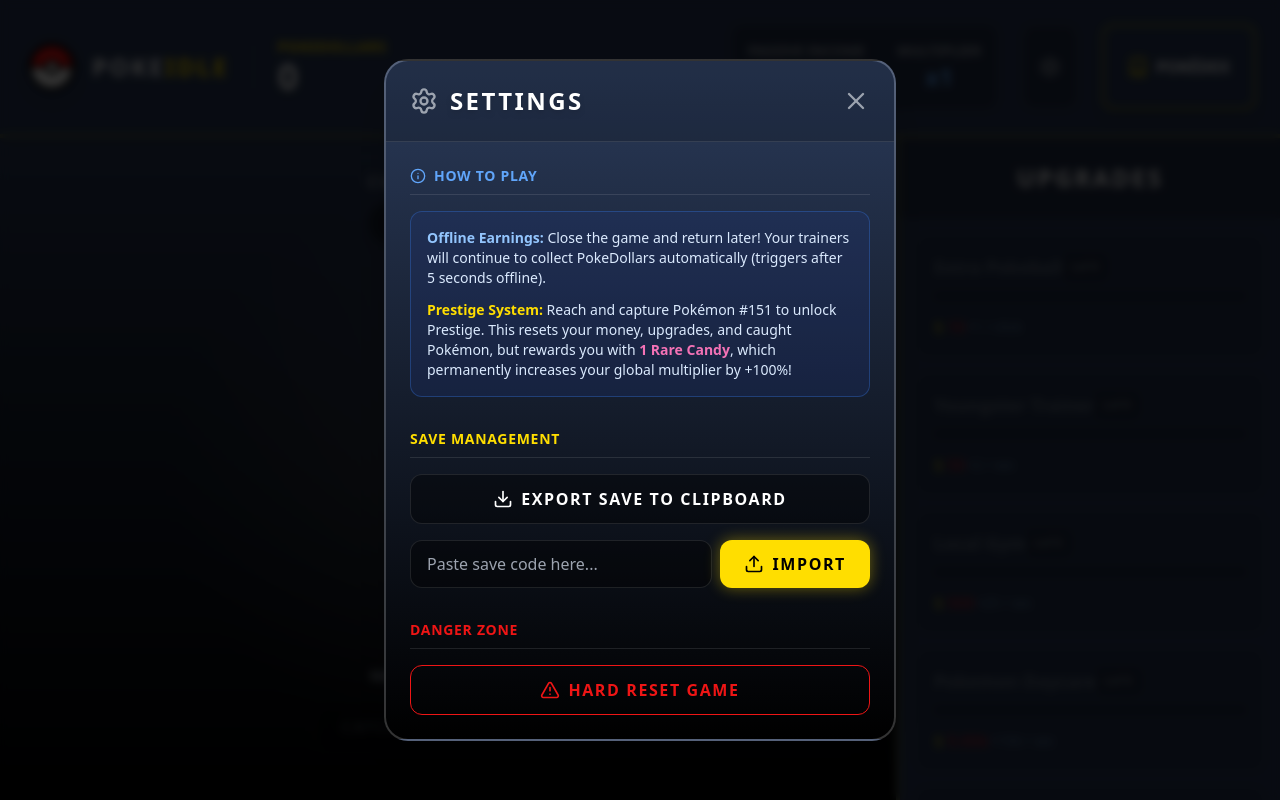
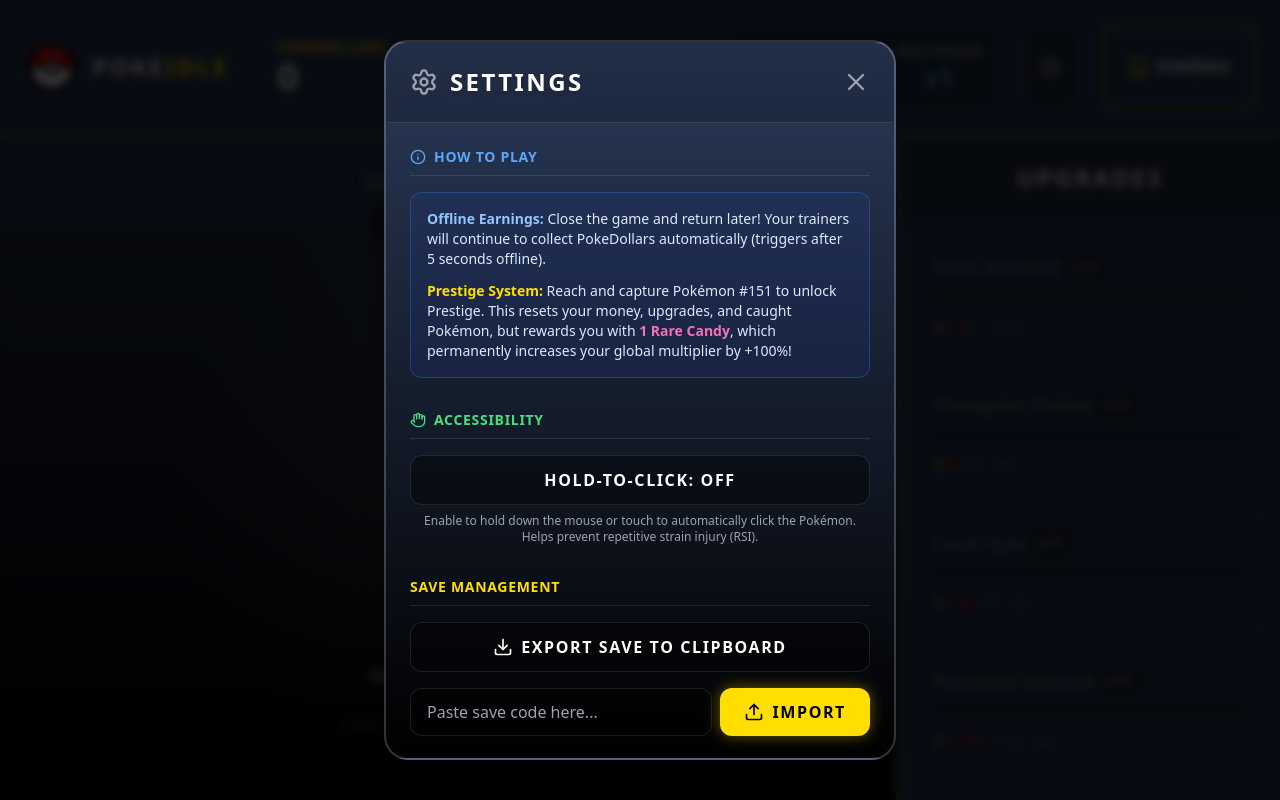
Before and after one commit to GustavoKimura/poke-idle-journey, a React (Vite) app: page / in a window 1280 px wide. Both pictures are taken after a click on the button "Settings". Built offline with nearby package versions, Linux system fonts and the light colour scheme; no server answers.

Commit message:
feat: add hold-to-click accessibility option to automate clicking and prevent RSI

```diff
--- a/src/components/MainStage.tsx
+++ b/src/components/MainStage.tsx
@@ -11,7 +11,8 @@
     nextPokemonCost,
     canUnlock,
     isMaxLevel,
-    handleMainClick,
+    handlePointerDown,
+    stopHold,
     handleCatch,
     handlePrestige,
   } = useMainStageVM();
@@ -36,7 +37,13 @@
         className={`relative cursor-pointer transition-transform duration-75 active:scale-95 hover:scale-105 z-10 ${
           isLoading ? "opacity-50" : "opacity-100"
         }`}
-        onClick={handleMainClick}
+        onPointerDown={handlePointerDown}
+        onPointerUp={stopHold}
+        onPointerLeave={stopHold}
+        onContextMenu={(e) => {
+          e.preventDefault();
+          stopHold();
+        }}
       >
         {pokemon?.sprite && (
           <img
--- a/src/components/SettingsModal.tsx
+++ b/src/components/SettingsModal.tsx
@@ -1,8 +1,16 @@
-import { Download, Upload, AlertTriangle, Settings, Info } from "lucide-react";
+import {
+  Download,
+  Upload,
+  AlertTriangle,
+  Settings,
+  Info,
+  Hand,
+} from "lucide-react";
 import { useSettingsVM } from "../viewmodels/useSettingsVM";
 import { GAME_CONFIG } from "../config/gameConfig";
 import { Modal } from "./ui/Modal";
 import { Button } from "./ui/Button";
+import { useGameStore } from "../store/useGameStore";
 
 interface SettingsModalProps {
   isOpen: boolean;
@@ -20,6 +28,11 @@
     hardReset,
     closeSettings,
   } = useSettingsVM(onClose);
+
+  const isHoldToClickEnabled = useGameStore(
+    (state) => state.isHoldToClickEnabled,
+  );
+  const toggleHoldToClick = useGameStore((state) => state.toggleHoldToClick);
 
   return (
     <Modal
@@ -50,6 +63,26 @@
                 {GAME_CONFIG.PRESTIGE_REWARD} Rare Candy
               </strong>
               , which permanently increases your global multiplier by +100%!
+            </p>
+          </div>
+        </div>
+
+        <div className="space-y-4">
+          <h3 className="text-green-400 font-bold uppercase tracking-wider text-sm border-b border-white/10 pb-2 flex items-center gap-2">
+            <Hand size={16} />
+            Accessibility
+          </h3>
+          <div>
+            <Button
+              variant={isHoldToClickEnabled ? "primary" : "ghost"}
+              fullWidth
+              onClick={toggleHoldToClick}
+            >
+              Hold-to-Click: {isHoldToClickEnabled ? "ON" : "OFF"}
+            </Button>
+            <p className="text-xs text-gray-400 mt-2 text-center">
+              Enable to hold down the mouse or touch to automatically click the
+              Pokémon. Helps prevent repetitive strain injury (RSI).
             </p>
           </div>
         </div>
--- a/src/store/useGameStore.ts
+++ b/src/store/useGameStore.ts
@@ -37,6 +37,9 @@
       isPokedexOpen: false,
       lastSaveTime: Date.now(),
       offlineEarnings: 0,
+      isHoldToClickEnabled: false,
+      toggleHoldToClick: () =>
+        set((state) => ({ isHoldToClickEnabled: !state.isHoldToClickEnabled })),
       togglePokedex: () =>
         set((state) => ({ isPokedexOpen: !state.isPokedexOpen })),
       click: (critMultiplier = 1) =>
@@ -124,6 +127,7 @@
           currentPokemonId: 1,
           isPokedexOpen: false,
           offlineEarnings: 0,
+          isHoldToClickEnabled: false,
           lastSaveTime: Date.now(),
         });
 
@@ -142,7 +146,7 @@
     }),
     {
       name: "poke-idle-storage",
-      version: 4,
+      version: 5,
       migrate: (persistedState: unknown) => {
         const state = {
           ...(persistedState as Record<string, unknown>),
@@ -177,6 +181,8 @@
           Number.isNaN(state.offlineEarnings)
         )
           state.offlineEarnings = 0;
+        if (typeof state.isHoldToClickEnabled !== "boolean")
+          state.isHoldToClickEnabled = false;
 
         if (Array.isArray(state.upgrades)) {
           state.upgrades = state.upgrades.map((u: Partial<Upgrade>) => {
--- a/src/types/game.ts
+++ b/src/types/game.ts
@@ -20,6 +20,8 @@
   isPokedexOpen: boolean;
   lastSaveTime: number;
   offlineEarnings: number;
+  isHoldToClickEnabled: boolean;
+  toggleHoldToClick: () => void;
   togglePokedex: () => void;
   click: (critMultiplier?: number) => void;
   buyUpgrade: (id: string) => void;
--- a/src/viewmodels/useMainStageVM.ts
+++ b/src/viewmodels/useMainStageVM.ts
@@ -1,4 +1,4 @@
-import { useCallback, useMemo } from "react";
+import { useCallback, useMemo, useRef, useEffect } from "react";
 import { useGameStore } from "../store/useGameStore";
 import { usePokeAPI } from "../hooks/usePokeAPI";
 import {
@@ -10,16 +10,11 @@
 import { formatNumber } from "../utils/format";
 
 export function useMainStageVM() {
-  const {
-    click,
-    clickPower,
-    multiplier,
-    rareCandies,
-    score,
-    currentPokemonId,
-    unlockNextPokemon,
-    prestige,
-  } = useGameStore();
+  const currentPokemonId = useGameStore((state) => state.currentPokemonId);
+  const score = useGameStore((state) => state.score);
+  const isHoldToClickEnabled = useGameStore(
+    (state) => state.isHoldToClickEnabled,
+  );
 
   const { data: pokemon, isLoading } = usePokeAPI(currentPokemonId);
 
@@ -32,18 +27,32 @@
     score >= nextPokemonCost && currentPokemonId < GAME_CONFIG.MAX_POKEMON_ID;
   const isMaxLevel = currentPokemonId >= GAME_CONFIG.MAX_POKEMON_ID;
 
-  const handleMainClick = useCallback(
-    (e: React.MouseEvent<HTMLDivElement>) => {
+  const intervalRef = useRef<number | null>(null);
+
+  useEffect(() => {
+    return () => {
+      if (intervalRef.current !== null) {
+        window.clearInterval(intervalRef.current);
+      }
+    };
+  }, []);
+
+  const triggerClick = useCallback(
+    (clientX: number, clientY: number, targetElem: HTMLElement | null) => {
+      const state = useGameStore.getState();
       const isCritical = Math.random() < GAME_CONFIG.CRIT_CHANCE;
       const critMultiplier = isCritical ? GAME_CONFIG.CRIT_MULTIPLIER : 1;
       const gainedValue =
-        clickPower * multiplier * (1 + rareCandies) * critMultiplier;
+        state.clickPower *
+        state.multiplier *
+        (1 + state.rareCandies) *
+        critMultiplier;
 
-      click(critMultiplier);
+      state.click(critMultiplier);
       playClickSound(isCritical);
 
-      if (isCritical) {
-        const imgElement = e.currentTarget.querySelector("img");
+      if (isCritical && targetElem) {
+        const imgElement = targetElem.querySelector("img");
         if (imgElement) {
           imgElement.classList.remove("animate-shake");
           void imgElement.offsetWidth;
@@ -53,8 +62,8 @@
 
       const particle = document.createElement("div");
       particle.className = "fixed z-50 pointer-events-none";
-      particle.style.left = `${e.clientX}px`;
-      particle.style.top = `${e.clientY}px`;
+      particle.style.left = `${clientX}px`;
+      particle.style.top = `${clientY}px`;
       particle.style.transform = "translate(-50%, -50%)";
 
       const textSpan = document.createElement("span");
@@ -82,12 +91,40 @@
         particle.remove();
       }, 1000);
     },
-    [click, clickPower, multiplier, rareCandies],
+    [],
+  );
+
+  const stopHold = useCallback(() => {
+    if (intervalRef.current !== null) {
+      window.clearInterval(intervalRef.current);
+      intervalRef.current = null;
+    }
+  }, []);
+
+  const handlePointerDown = useCallback(
+    (e: React.PointerEvent<HTMLDivElement>) => {
+      if (e.button !== 0) return;
+      const target = e.currentTarget;
+      const startX = e.clientX;
+      const startY = e.clientY;
+
+      triggerClick(startX, startY, target);
+
+      if (isHoldToClickEnabled) {
+        stopHold();
+        intervalRef.current = window.setInterval(() => {
+          const offsetX = startX + (Math.random() * 40 - 20);
+          const offsetY = startY + (Math.random() * 40 - 20);
+          triggerClick(offsetX, offsetY, target);
+        }, 150);
+      }
+    },
+    [triggerClick, isHoldToClickEnabled, stopHold],
   );
 
   const handleCatch = () => {
     if (canUnlock) {
-      unlockNextPokemon();
+      useGameStore.getState().unlockNextPokemon();
       playCatchSound();
     }
   };
@@ -98,7 +135,7 @@
         `Are you sure you want to prestige? You will lose all your current resources, upgrades, and caught Pokémon, but you will receive ${GAME_CONFIG.PRESTIGE_REWARD} Rare Candy (+100% global multiplier permanently)!`,
       )
     ) {
-      prestige();
+      useGameStore.getState().prestige();
       playPrestigeSound();
     }
   };
@@ -110,7 +147,8 @@
     nextPokemonCost,
     canUnlock,
     isMaxLevel,
-    handleMainClick,
+    handlePointerDown,
+    stopHold,
     handleCatch,
     handlePrestige,
   };
```
